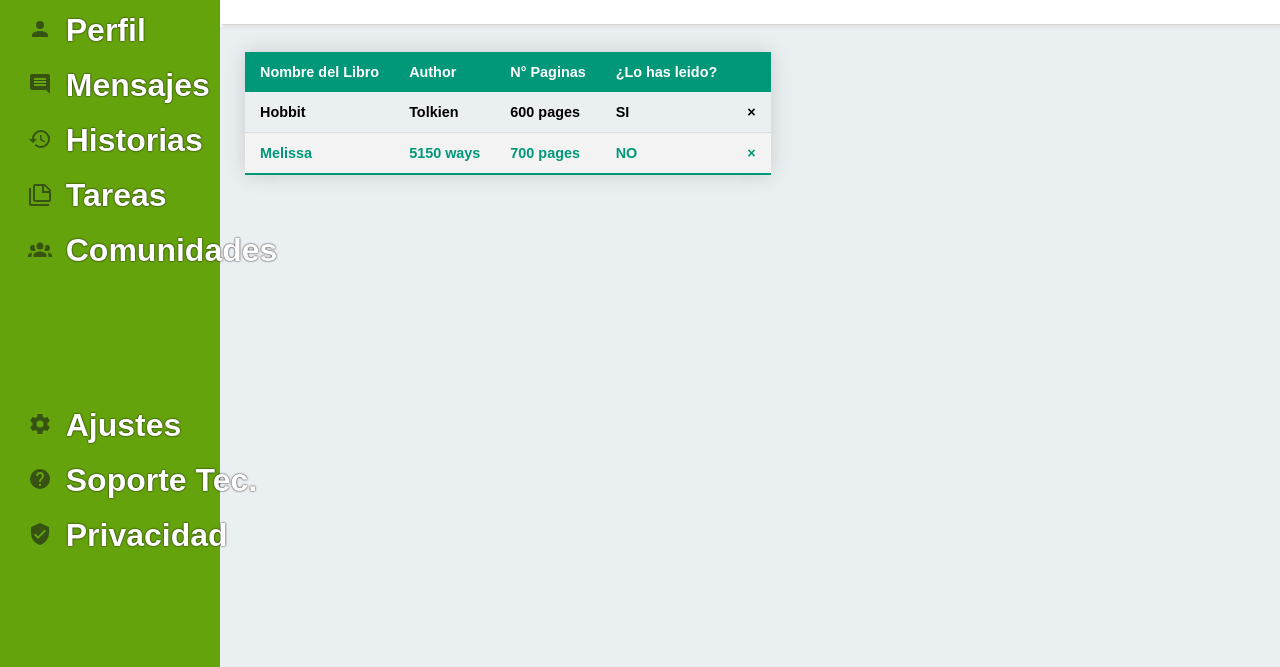
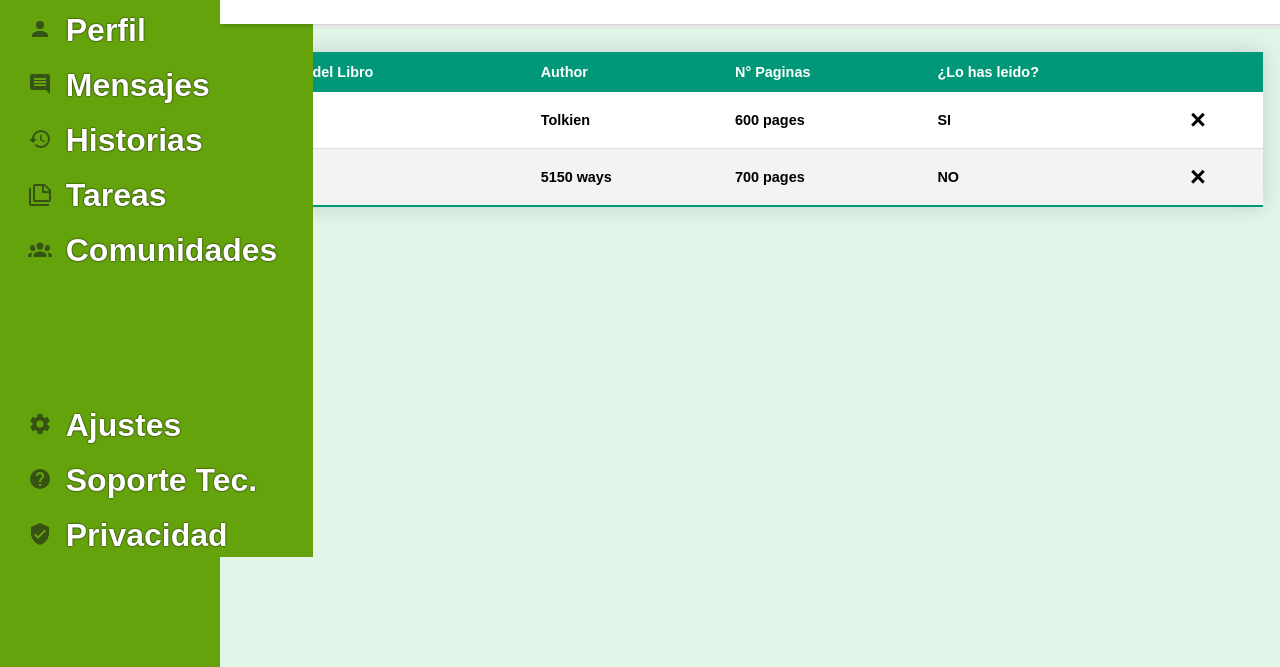
Before and after one commit to WillAvatec/library-app, a plain HTML site: page index.html in a window 1280 px wide. Shown: the part 133-800 px from the top of the page. Drawn offline with Linux system fonts and the light colour scheme; a web font is replaced by a local one.

Commit message:
Styling table

```diff
--- a/main.css
+++ b/main.css
@@ -19,6 +19,7 @@
 .sidebar-wrapper {
     position: fixed;
     top: 0;
+    background-color: var(--strong-color);
 }
 
 .sidebar {
@@ -173,16 +174,20 @@
 
 .main-content {
     grid-area: 2/2/3/3;
-    background-color: #eaeff1;
+    background-color: #e1f5e9;
     font-weight: 600;
+    display: flex;
+    flex-direction: column;
+    align-items: center;
 }
 
 .styled-table {
     border-collapse: collapse;
-    margin: 25px 0 25px 25px;
+    margin: 25px;
     font-size: 0.9em;
     font-family: sans-serif;
     min-width: 400px;
+    width: 80vw;
     box-shadow: 0 0 20px rgba(0, 0, 0, 0.15);
 }
 
@@ -201,6 +206,10 @@
     border-bottom: 1px solid #dddddd;
 }
 
+.styled-table tbody tr:nth-of-type(odd) {
+    background-color: white;
+}
+
 .styled-table tbody tr:nth-of-type(even) {
     background-color: #f3f3f3;
 }
@@ -209,9 +218,18 @@
     border-bottom: 2px solid #009879;
 }
 
-.styled-table tbody tr.active-row {
+/* .styled-table tbody tr.active-row {
     font-weight: bold;
     color: #009879;
+} */
+
+td:nth-last-child(1) {
+    font-size: 1.7rem;
+}
+
+td:nth-last-child(1):hover{
+    cursor: pointer;
+    color: red;
 }
 
 ul {
```
